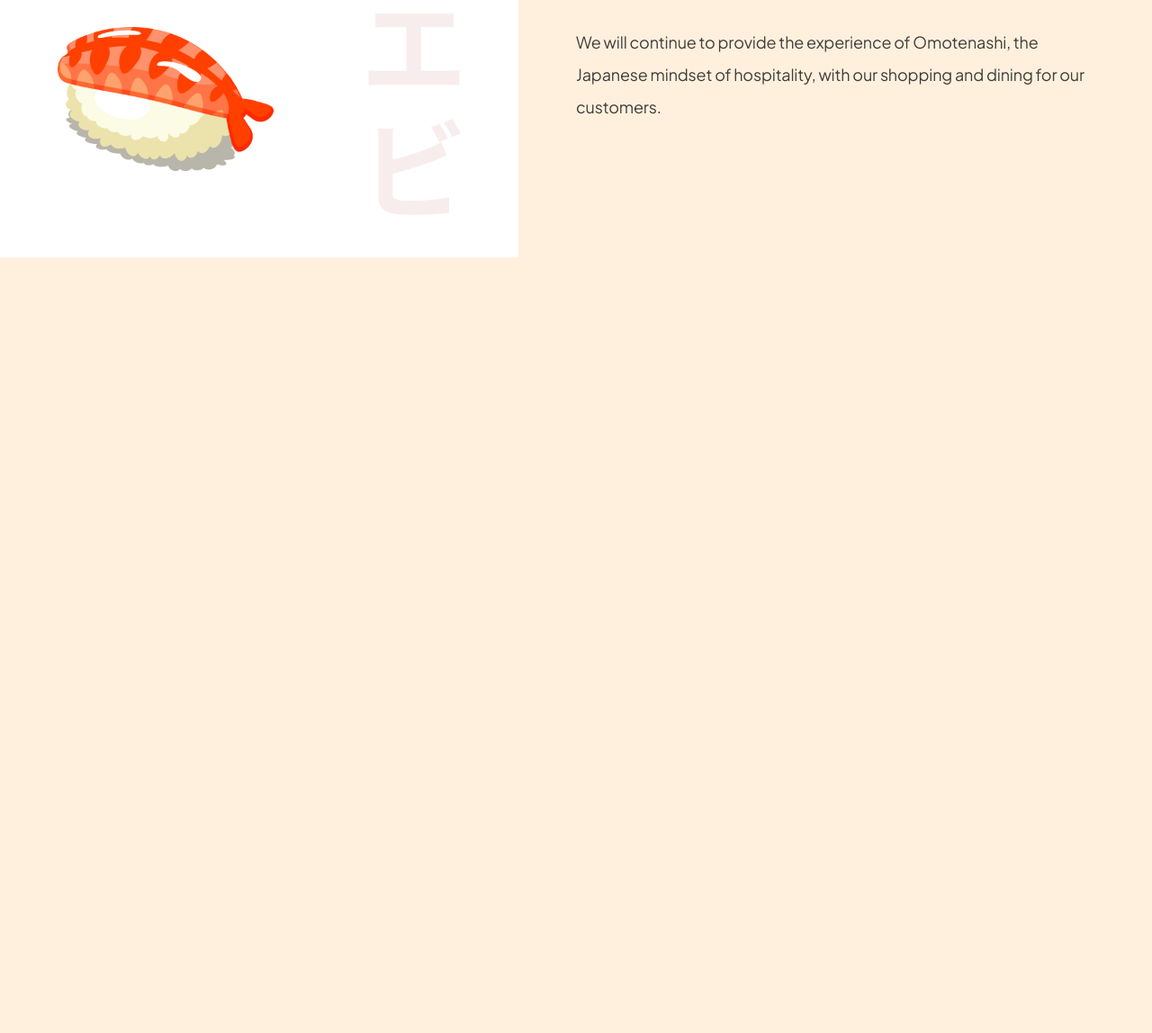
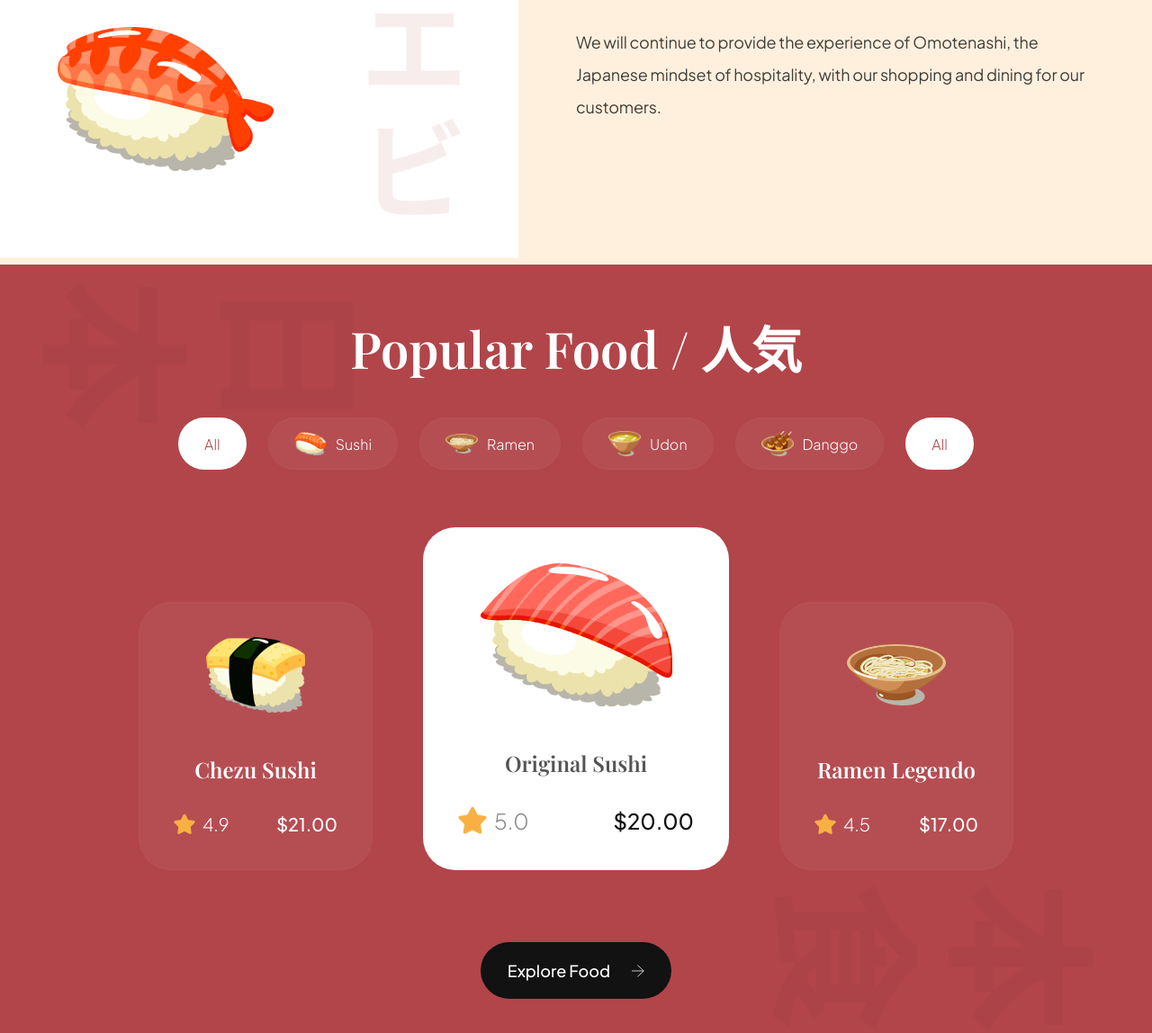
Before and after one commit to Andexenn/Sushi-landpage, a website built with Vite: page index.html in a window 1280 px wide. Shown: the part 1224-2372 px from the top of the page at 90% size. Before the commit the page ends 1518 px from the top, so only its background shows below. Built offline with nearby package versions, Linux system fonts and the light colour scheme.

Commit message:
5. finish the popular(HTML and CSS)

```diff
--- a/css/sections/popular.css
+++ b/css/sections/popular.css
@@ -0,0 +1,197 @@
+.popular-foods{
+    padding: 64px;
+
+    display: flex;
+    flex-direction: column;
+
+    background-color: var(--primary-color);
+    background-image: url("../../assets/popular_bg.png");
+    background-position: center;
+    background-repeat: no-repeat;
+    background-size: contain;
+
+    overflow: hidden;
+}
+
+.popular-foods__title{
+    font-size: 56px;
+    font-family: var(--playfair-display);
+    font-weight: 600;
+    line-height: 58px;
+    color: #fff;
+    text-align: center;
+}
+
+.popular-foods__filters{
+    margin-top: 48px;
+    max-width: 100%;
+    overflow-x: auto;
+
+    display: flex;
+    justify-content: center;
+    gap: 24px;
+}
+
+.popular-foods__filter-btn{
+    padding: 10px 28px;
+
+    display: flex;
+    flex-direction: row;
+    align-items: center;
+    gap: 10px;
+
+    background: rgba(255, 255, 255, 0.05);
+    border: 1px solid rgba(255, 255, 255, 0.02);
+    border-radius: 46px;
+
+    font-size: 16px;
+    font-weight: 300;
+    line-height: 25px;
+    font-family: var(--plus-jakarta-sans);
+    color: #fff;
+    cursor: pointer;
+}
+
+.popular-foods__filter-btn img{
+    width: 36px;
+    height: 36px;
+    object-fit: contain;
+}
+
+.popular-foods__filter-btn.active{
+    background: #fff;
+    color: var(--primary-color);
+
+}
+
+.popular-foods__filter-btn:hover{
+    background: #fff;
+    color: var(--primary-color);
+}
+
+.popular-foods__catalogue{
+    margin-top: 64px;
+
+    display: flex;
+    justify-content: center;
+    align-items: flex-end;
+    flex-wrap: wrap;
+    gap: 56px;
+}
+
+.popular-foods__button{
+    width: fit-content;
+
+    padding:20px 30px;
+    margin: 80px auto 0;
+
+    font-weight: 500;
+    font-size: 18px;
+    line-height: 23px;
+    font-family: var(--plus-jakarta-sans);
+    color: #fff;
+
+    border: none;
+    outline: none;
+    background: var(--secondary-color);
+    border-radius: 64px;
+    cursor: pointer;
+}
+
+.popular-foods__button img{
+    width: 14px;
+    height: 14px;
+    object-fit: contain;
+
+    margin-left: 21px;
+}
+
+.popular-foods__card{
+    padding: 38px;
+    min-width: 260px;
+    height: fit-content;
+
+    display: flex;
+    align-items: center;
+    flex-direction: column;
+
+    border-radius: 36px;
+    background: rgba(255, 255, 255, 0.05);
+    border: 1px solid rgba(255, 255, 255, 0.02);
+}
+
+.popular-foods__card-image{
+    width: 110px;
+    height: 84px;
+    object-fit: contain;
+}
+
+.popular-foods__card-title{
+    margin-top: 47px;
+
+    font-weight: 600;
+    font-size: 24px;
+    line-height: 32px;
+    font-family: var(--playfair-display);
+    color: #fff;
+    text-align: center;
+}
+
+.popular-foods__card-details{
+    width: 100%;
+    margin-top: 32px;
+}
+
+.popular-foods__card-rating{
+    display: flex;
+    align-items: center;
+    gap: 8px;
+}
+
+.popular-foods__card-rating img{
+    width: 24px;
+    height: 24px;
+    object-fit: contain;
+}
+
+.popular-foods__card-rating p{
+    font-size: 20px;
+    font-weight: 300;
+    font-family: var(--plus-jakarta-sans);
+    color: #fff;
+}
+
+.popular-foods__card-price{
+    font-size: 20px;
+    font-weight: 500;
+    font-family: var(--plus-jakarta-sans);
+    color: #fff;
+}
+
+.popular-foods__card.active-card{
+    background: #fff;
+    min-width: 340px;
+
+}
+
+.popular-foods__card.active-card .popular-foods__card-image{
+    width: 214px;
+    height: 160px;
+}
+.popular-foods__card.active-card .popular-foods__card-title{
+    color: var(--black-500);
+    font-family: 32px;
+}
+.popular-foods__card.active-card .popular-foods__card-rating img{
+    width: 32px;
+    height: 32px;
+
+}
+.popular-foods__card.active-card .popular-foods__card-rating p{
+    font-size: 24px;
+    color: var(--gray-100);
+}
+.popular-foods__card.active-card .popular-foods__card-price{
+    font-size: 24px;
+    color: var(--secondary-color);
+}
--- a/index.html
+++ b/index.html
@@ -111,6 +111,76 @@
     </div>
   </section>
 
+  <section class="popular-foods">
+    <h2 class="popular-foods__title">Popular Food / 人気</h2>
+
+    <div class="popular-foods__filters sushi__hide-scrollbar">
+      <button class="popular-foods__filter-btn active">All</button>
+      <button class="popular-foods__filter-btn">
+        <img src="/assets/sushi-9.png" alt="sushi 9">
+        Sushi
+      </button>
+      <button class="popular-foods__filter-btn">
+        <img src="/assets/sushi-8.png" alt="sushi 8">
+        Ramen
+      </button>
+      <button class="popular-foods__filter-btn">
+        <img src="/assets/sushi-7.png" alt="sushi 7">
+        Udon
+      </button>
+      <button class="popular-foods__filter-btn">
+        <img src="/assets/sushi-6.png" alt="sushi 6">
+        Danggo
+      </button>
+      <button class="popular-foods__filter-btn active">All</button>
+    </div>
+
+    <div class="popular-foods__catalogue">
+      <article class="popular-foods__card">
+        <img src="assets/sushi-12.png" alt="sushi 12" class="popular-foods__card-image">
+        <h4 class="popular-foods__card-title">Chezu Sushi</h4>
+
+        <div class="popular-foods__card-details flex-between">
+          <div class="popular-foods__card-rating">
+            <img src="/assets/star.svg" alt="star">
+            <p>4.9</p>
+          </div>
+          <p class="popular-foods__card-price">$21.00</p>
+        </div>
+      </article>
+      <article class="popular-foods__card active-card">
+        <img src="assets/sushi-11.png" alt="sushi 11" class="popular-foods__card-image">
+        <h4 class="popular-foods__card-title">Original Sushi</h4>
+
+        <div class="popular-foods__card-details flex-between">
+          <div class="popular-foods__card-rating">
+            <img src="/assets/star.svg" alt="star">
+            <p>5.0</p>
+          </div>
+          <p class="popular-foods__card-price">$20.00</p>
+        </div>
+      </article>
+      <article class="popular-foods__card">
+        <img src="assets/sushi-10.png" alt="sushi 10" class="popular-foods__card-image">
+        <h4 class="popular-foods__card-title">Ramen Legendo</h4>
+
+        <div class="popular-foods__card-details flex-between">
+          <div class="popular-foods__card-rating">
+            <img src="/assets/star.svg" alt="star">
+            <p>4.5</p>
+          </div>
+          <p class="popular-foods__card-price">$17.00</p>
+        </div>
+      </article>
+    </div>
+
+    <button class="popular-foods__button">
+      Explore Food
+      <img src="./assets/arrow-right.svg" alt="arrow-right">
+    </button>
+
+  </section>
+
   <script type="module" src="./js/script.js"></script>
 </body>
 
```
